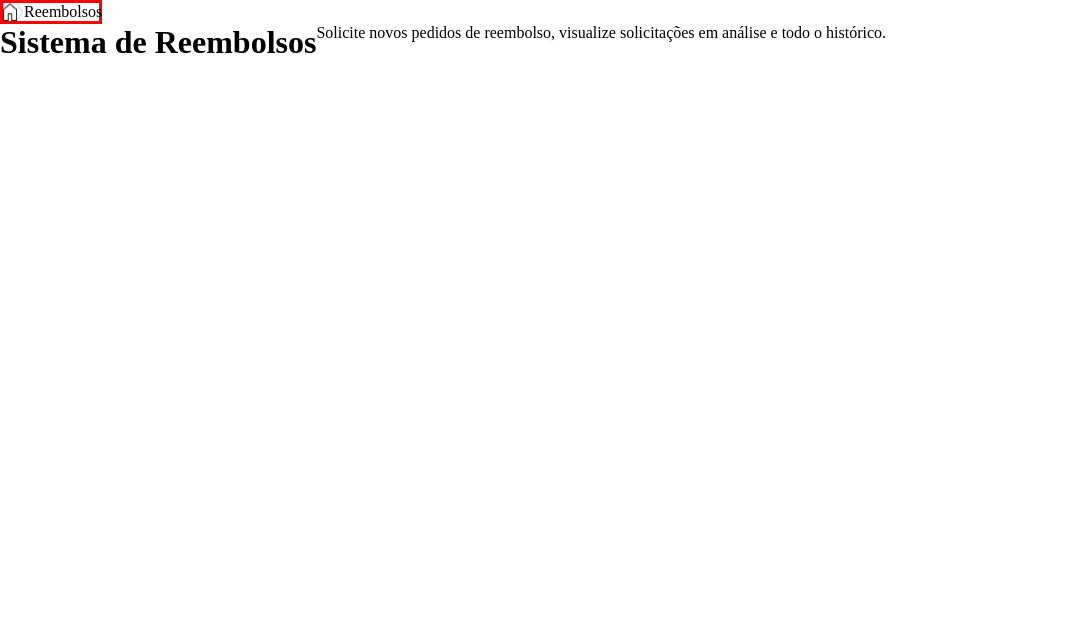
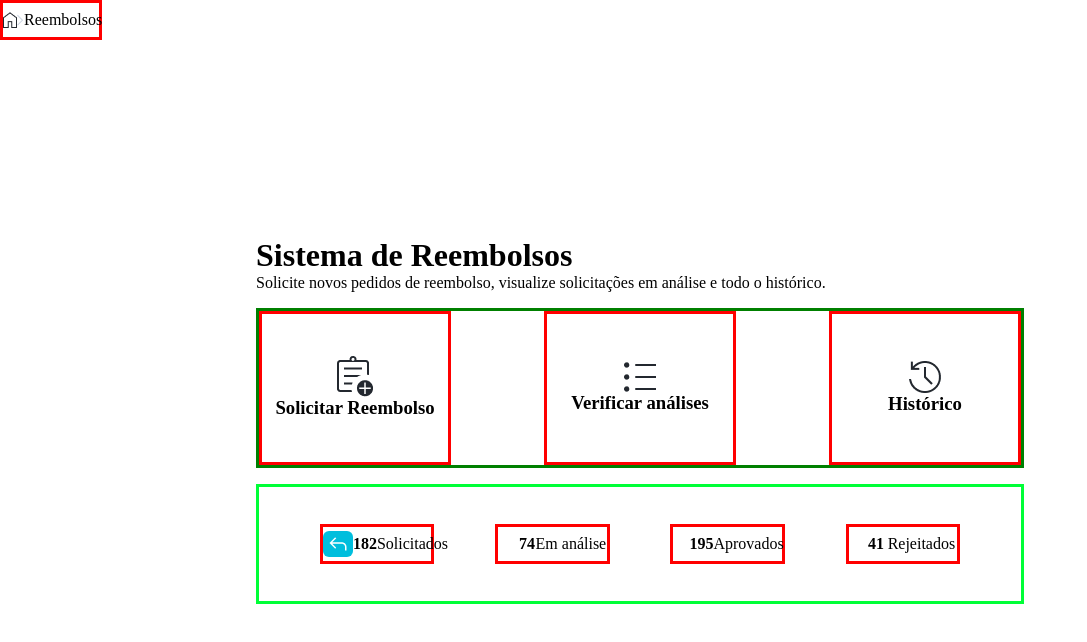
Before and after one commit to HannahVie/DesafioFinal-VNW, a React (Vite) app: page /reembolsos in a window 1280 px wide. Shown: the top 642 px of the page, without its empty margins (0-1087 px from the left). Built offline with nearby package versions, Linux system fonts and the light colour scheme.

Commit message:
Finalização da tela de reembolsos

```diff
--- a/src/components/reembolsos/Reembolsos.jsx
+++ b/src/components/reembolsos/Reembolsos.jsx
@@ -1,5 +1,15 @@
 import Home from "../../assets/Dashboard/home.png";
 import Seta from "../../assets/Dashboard/Vector.png";
+import Solicitar from "../../assets/Dashboard/Solicitar - Reembolso.png";
+import Analise from "../../assets/Dashboard/Análises.png";
+import Historico from "../../assets/Dashboard/Solicitar - Histórico.png";
+import NumeroAnalises from "../../assets/Dashboard/N-Análises.png";
+import NumeroAprovados from "../../assets/Dashboard/N-Aprovados.png"
+import NumeroRejeitados from "../../assets/Dashboard/N-Rejeitados.png"
+import NumeroSolicitados from "../../assets/Dashboard/N-Solicitados.png"
+
+
+
 import styles from "./Reembolsos.module.scss";
 
 function Reembolsos() {
@@ -10,14 +20,57 @@ function Reembolsos() {
         <img src={Seta} alt="Setinha da header" />
         <p>Reembolsos</p>
       </header>
-      <main>
-        <h1>Sistema de Reembolsos</h1>
+      <main className={styles.mainReembolsos}>
+       <div>
+         <h1>Sistema de Reembolsos</h1>
         <p>
           Solicite novos pedidos de reembolso, visualize solicitações em análise
           e todo o histórico.
         </p>
+       </div>
 
-        <section>
+
+        <section className={styles.containerCards}>
+          <article>
+            <img src={Solicitar} alt="" />
+            <h3>Solicitar Reembolso</h3>
+          </article>
+
+          <article>
+            <img src={Analise} alt="" />
+            <h3>Verificar análises</h3>
+          </article>
+
+          <article>
+            <img src={Historico} alt="" />
+            <h3>Histórico</h3>
+          </article>
+        </section>
+
+        <section className={styles.containerStatus}>
+          <div>
+            <img className={styles.imgSolicidades} src={NumeroSolicitados} alt="" />
+            <h4>182</h4>
+            <p>Solicitados</p>
+          </div>
+
+          <div>
+            <img className={styles.imgAnalises} src={NumeroAnalises} alt="" />
+            <h4>74</h4>
+            <p>Em análise</p>
+          </div>
+
+          <div>
+            <img className={styles.imgAprovados} src={NumeroAprovados} alt="" />
+            <h4>195</h4>
+            <p>Aprovados</p>
+          </div>
+
+          <div>
+            <img className={styles.imgAnalises} src={NumeroRejeitados} alt="" />
+            <h4>41</h4>
+            <p>Rejeitados</p>
+          </div>
 
         </section>
       </main>
--- a/src/components/reembolsos/Reembolsos.module.scss
+++ b/src/components/reembolsos/Reembolsos.module.scss
@@ -1,6 +1,62 @@
-header{
-    width: 8vw;
+header {
+  width: 8vw;
+  height: 5vh;
+  display: flex;
+  border: solid red;
+  justify-content: space-evenly;
+  align-items: center;
+}
+
+.mainReembolsos {
+  display: flex;
+  flex-direction: column;
+  justify-content: center;
+  align-items: center;
+  height: 95vh;
+  div {
+    width: 60%;
+  }
+}
+
+.containerCards {
+  display: flex;
+  justify-content: space-between;
+  border: solid green;
+  height: 20vh;
+  width: 60%;
+  margin-top: 1rem;
+}
+
+article {
+  border: solid red;
+  width: 15vw;
+  display: flex;
+  flex-direction: column;
+  justify-content: center;
+  align-items: center;
+}
+
+.containerStatus {
+  width: 60%;
+  height: 15vh;
+  display: flex;
+  justify-content: space-evenly;
+  align-items: center;
+  border: solid rgb(0, 255, 55);
+  margin-top: 1rem;
+
+  div {
+    width: 15%;
+    height: 5vh;
+    border: solid red;
     display: flex;
-    border: solid red;
-    justify-content: space-evenly;
+    justify-content: space-around;
+    align-items: center;
+  }
 }
+
+.imgSolicidades {
+  background-color: #00bedd;
+  border-radius: 6px;
+  padding: 6px;
+}
```
